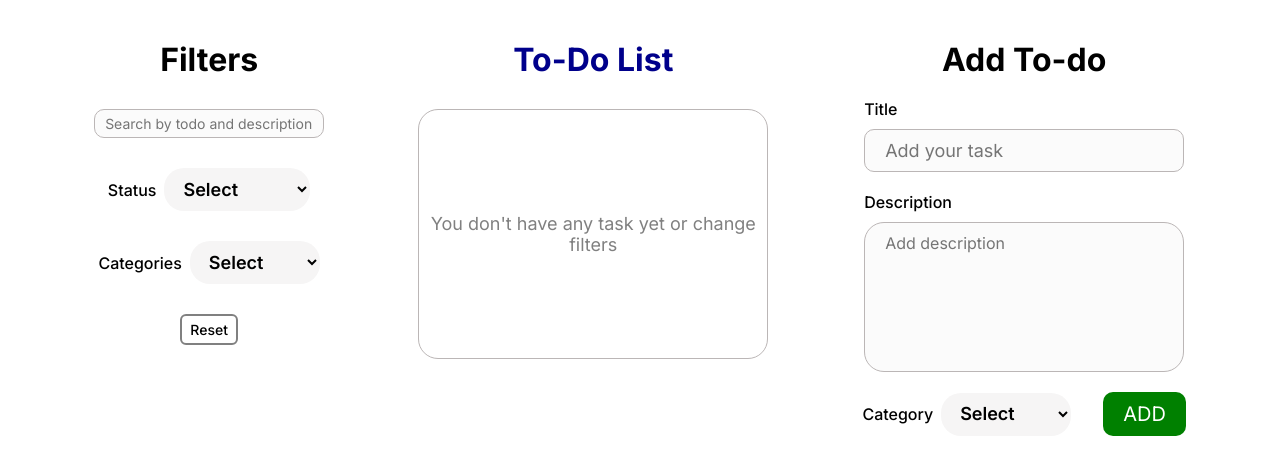
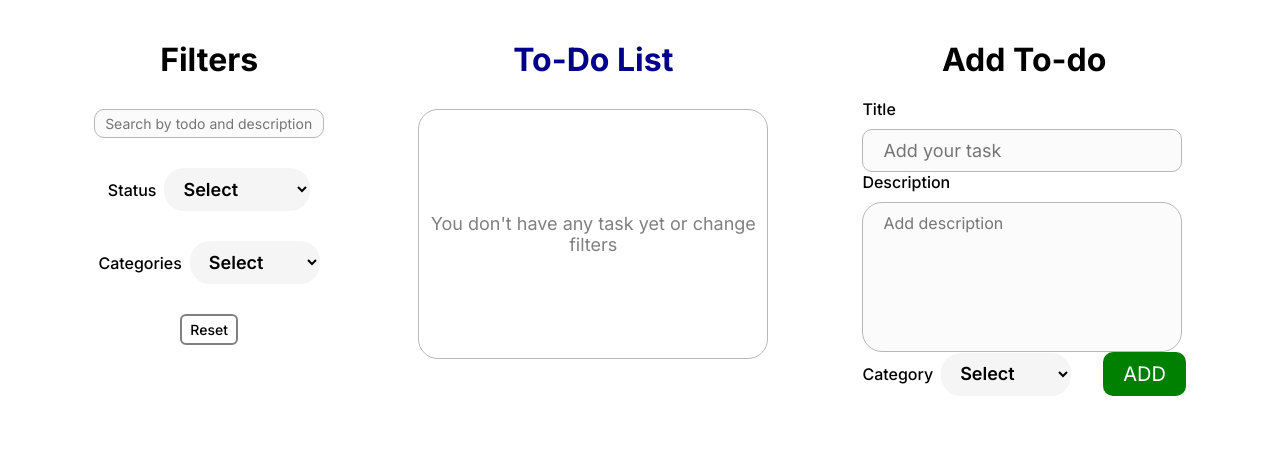
Before and after one commit to shvncodes/todo-app-react, a React (Vite) app: page / in a window 1280 px wide. Shown: the top 474 px of the page. Built offline with nearby package versions, Linux system fonts and the light colour scheme; a web font is replaced by a local one.

Commit message:
wrapped the todo-form inside form

```diff
--- a/src/todo-form.jsx
+++ b/src/todo-form.jsx
@@ -37,6 +37,12 @@ function TodoForm(props) {
   return (
     <div className={styles["AddTodo"]}>
       <h1>{heading}</h1>
+      <form
+        onSubmit={(e) => {
+          e.preventDefault();
+          handleSave();
+        }}
+      >
         <div className={styles["title"]}>
           <label htmlFor="task">Title</label>
           <input
@@ -67,10 +73,11 @@ function TodoForm(props) {
             value={todo.category}
             setValue={handleCategoryChange}
           />
-        <button className={styles["AddBtn"]} onClick={handleSave}>
+          <button type="submit" className={styles["AddBtn"]}>
             {buttonText}
           </button>
         </div>
+      </form>
     </div>
   );
 }
```
Lines whose indentation alone changed are shown as unchanged.
